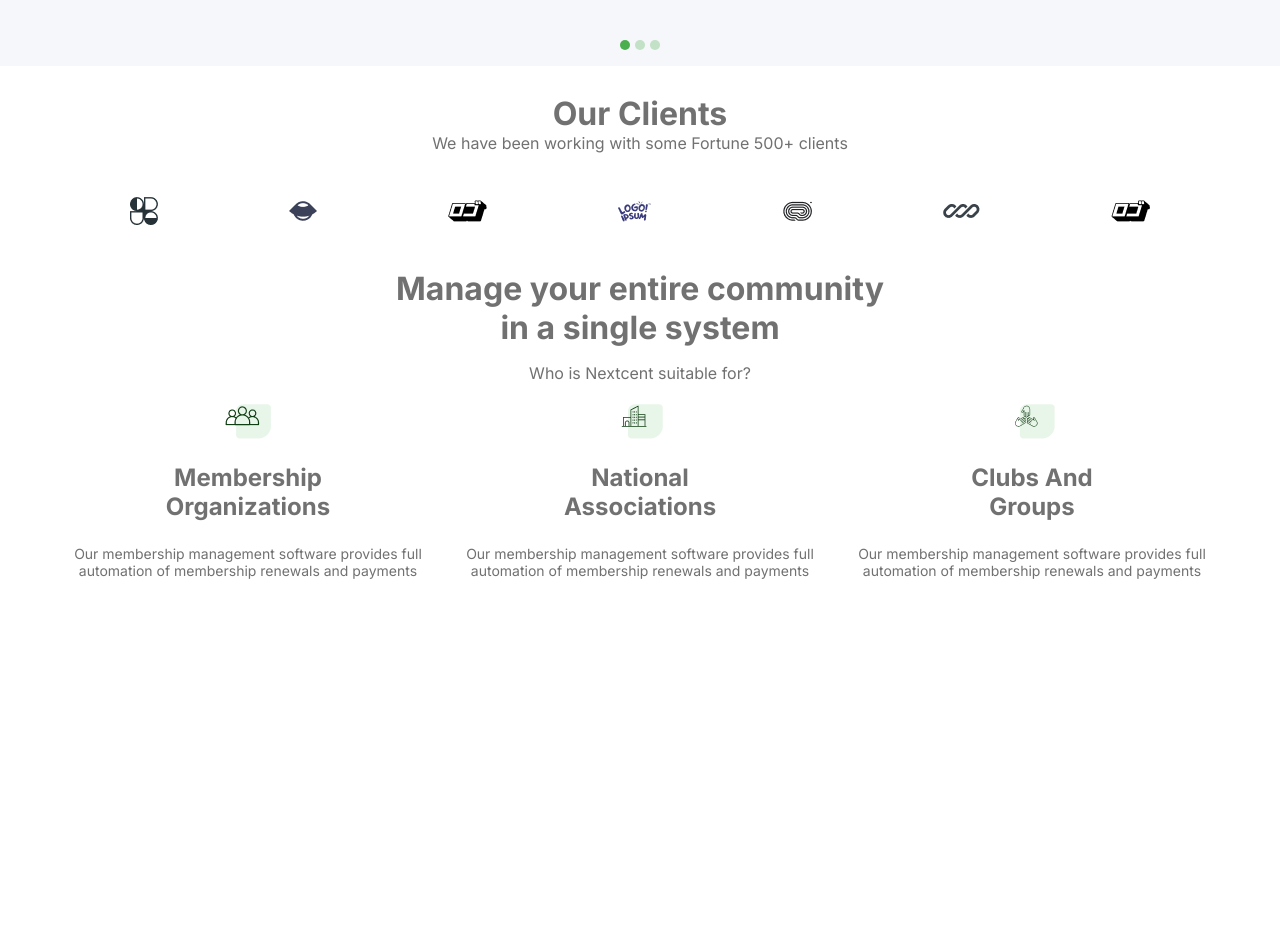
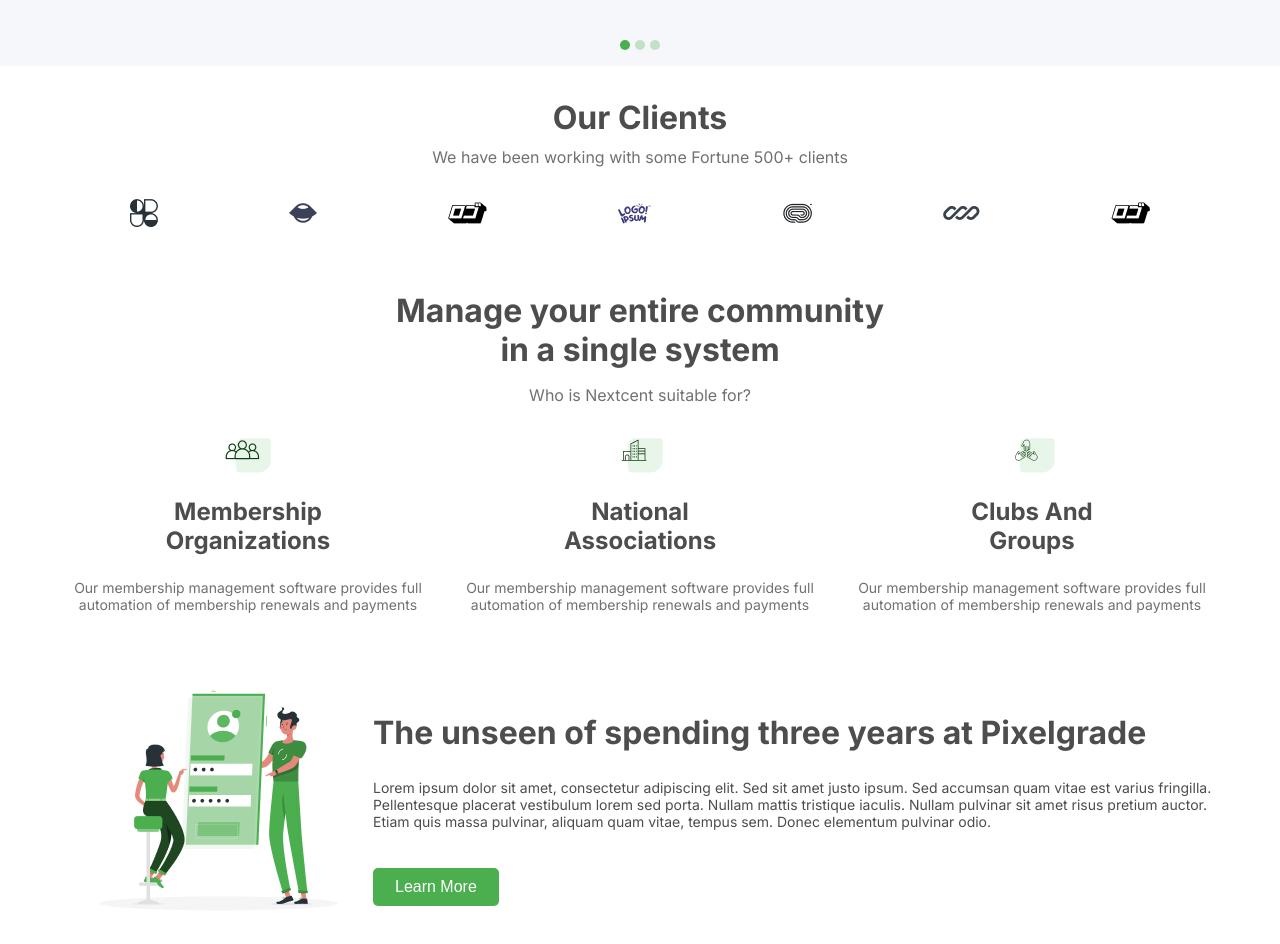
Before and after one commit to Xenko10/figma-mockup-to-react, a React (Vite) app: page / in a window 1280 px wide. Shown: the part 420-1364 px from the top of the page. Before the commit the page ends 999 px from the top, so only its background shows below. Built offline with nearby package versions, Linux system fonts and the light colour scheme.

Commit message:
add unlock section, fix margins and paddings between sections

```diff
--- a/src/App.tsx
+++ b/src/App.tsx
@@ -2,6 +2,7 @@ import Header from "./components/Header/Header.tsx";
 import Hero from "./components/Hero/Hero.tsx";
 import Clients from "./components/Clients/Clients.tsx";
 import Community from "./components/Community/Community.tsx";
+import Unlock from "./components/Unlock/Unlock.tsx";
 
 export default function App() {
   return (
@@ -10,6 +11,7 @@ export default function App() {
       <Hero />
       <Clients />
       <Community />
+      <Unlock />
     </>
   );
 }
--- a/src/components/Clients/Clients.module.css
+++ b/src/components/Clients/Clients.module.css
@@ -6,16 +6,17 @@
   flex-direction: column;
   align-items: center;
 
-  padding: 1.75rem 4rem 0 4rem;
+  padding: 2rem 4rem 0 4rem;
 }
 
 .clients > h2 {
+  color: #4d4d4d;
   font-size: 2rem;
   margin: 0;
 }
 
 .clients > p {
-  margin: 0;
+  margin: 0.625rem 0 0 0;
 }
 
 .imageWrapper {
@@ -25,5 +26,5 @@
   justify-content: space-around;
   align-items: center;
 
-  margin: 2.75rem 0 2.75rem 0;
+  margin: 2rem 0;
 }
--- a/src/components/Community/Community.module.css
+++ b/src/components/Community/Community.module.css
@@ -1,7 +1,7 @@
 .community {
   font-family: "Inter", sans-serif;
   color: #717171;
-  padding: 0 4rem;
+  padding: 2rem 4rem 0 4rem;
 }
 
 .upperSubsection {
@@ -15,7 +15,17 @@
   font-size: 2rem;
 }
 
+.upperSubsection > h2,
+.group > h3 {
+  color: #4d4d4d;
+}
+
+.upperSubsection > p {
+  margin-bottom: 0;
+}
+
 .lowerSubsection {
+  padding-top: 1.75rem;
   display: flex;
   gap: 1.5rem;
 }
--- /dev/null
+++ b/src/components/Unlock/Unlock.module.css
@@ -0,0 +1,34 @@
+.unlock {
+  color: #4d4d4d;
+  font-family: "Inter", sans-serif;
+
+  padding: 2rem 4rem 0 4rem;
+  display: flex;
+  align-items: center;
+  justify-content: space-between;
+}
+
+.content > h2 {
+  color: #4d4d4d;
+  font-size: 2rem;
+}
+
+.content > p {
+  font-size: 0.875rem;
+}
+
+.content > button {
+  background-color: #4caf4f;
+  color: white;
+  font-size: 1rem;
+
+  border: none;
+  border-radius: 0.3125rem;
+
+  margin-top: 1.5rem;
+  padding: 0.625rem 1.375rem;
+
+  cursor: pointer;
+
+  align-self: flex-start;
+}
--- /dev/null
+++ b/src/components/Unlock/Unlock.tsx
@@ -0,0 +1,21 @@
+import styles from "./Unlock.module.css";
+
+export default function Unlock() {
+  return (
+    <div className={styles.unlock}>
+      <img src='./unlock.png' alt='mobile login' />
+      <div className={styles.content}>
+        <h2>The unseen of spending three years at Pixelgrade</h2>
+        <p>
+          Lorem ipsum dolor sit amet, consectetur adipiscing elit. Sed sit amet
+          justo ipsum. Sed accumsan quam vitae est varius fringilla.
+          Pellentesque placerat vestibulum lorem sed porta. Nullam mattis
+          tristique iaculis. Nullam pulvinar sit amet risus pretium auctor.
+          Etiam quis massa pulvinar, aliquam quam vitae, tempus sem. Donec
+          elementum pulvinar odio.
+        </p>
+        <button>Learn More</button>
+      </div>
+    </div>
+  );
+}
```
Also changed, not shown: public/unlock.png (added).
